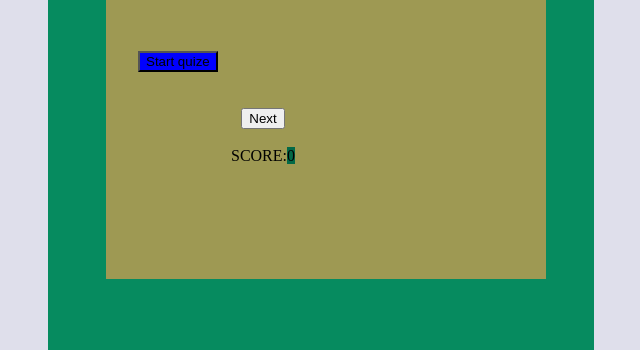
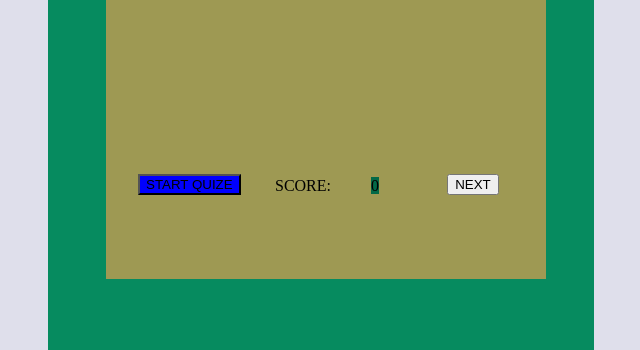
Before and after one commit to guuree19/A-BROWSER-GAME, a plain HTML site: page index.html in a window 1280 px wide. Shown: the part 496-846 px from the top of the page, without its empty margins (282-922 px from the left). Drawn offline with Linux system fonts and the light colour scheme.

Commit message:
start ,score,and next buttons are positioned relative

```diff
--- a/sass.css
+++ b/sass.css
@@ -28,7 +28,35 @@ body{
 
 #scoreCard{
     background-color: rgb(3, 105, 71);
+    position: relative;
+    left: 40px;
+    width: 50px;
+    height: 54px;
 
+
+}
+
+#score-card{
+
+    position: relative;
+    top: 30px;
+    left: 44px;
+    bottom: 50px;
+    text-transform: uppercase;
+}
+#btn_next{
+    position: relative;
+    left: 210px;
+    top: 66px;
+    text-transform: uppercase;
+}
+
+#btn_Start{
+    position: relative;
+    top: 123px;
+    right: 0px;
+    text-align: center;
+    text-transform: uppercase;
 
 }
 
@@ -49,13 +77,6 @@ top: 300px;
     background-color: rgb(246, 244, 250);
     text-shadow: 1em;
     padding: 2em;
-    position: relative;
-    top: 115px;
-    right: 237px;
-    text-align: center;
-    text-transform: uppercase;
-
-
 
 }
 #quiz-wraper{
```
